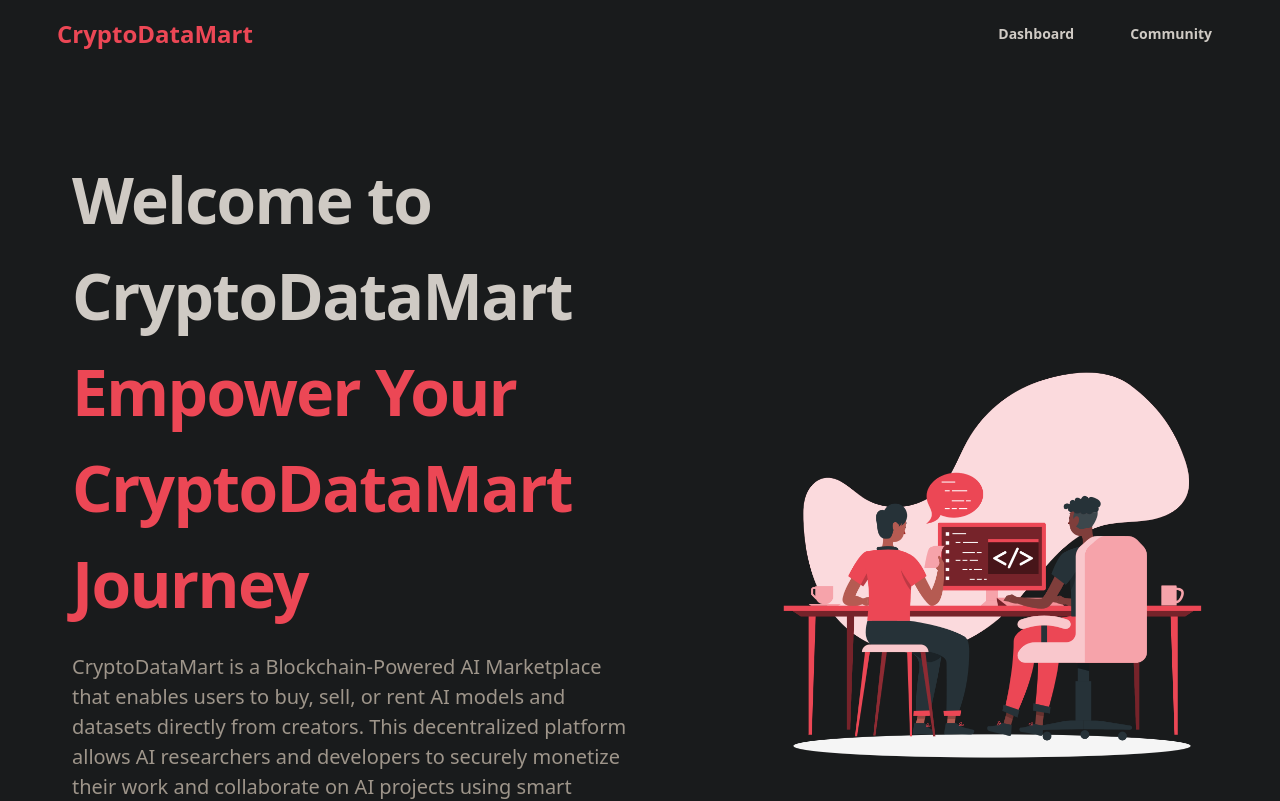
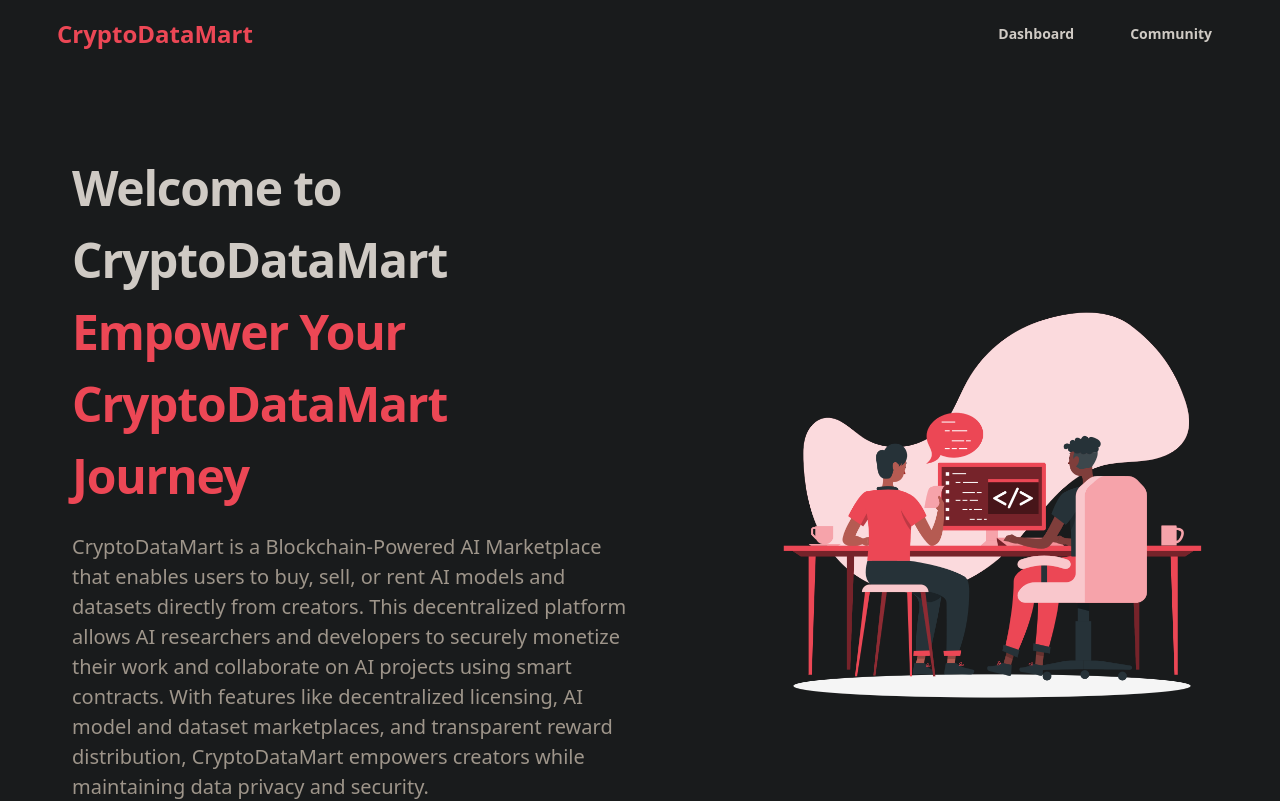
Before and after one commit to BrawlerXull/React-Vite-Tailwind-TS-Blockchain-Starter, a React (Vite) app in the folder frontend/: page / in a window 1280 px wide. Shown: the top 801 px of the page. Built offline with nearby package versions, Linux system fonts and the light colour scheme.

Commit message:
Main hero design fix

```diff
--- a/frontend/src/components/MainHero.tsx
+++ b/frontend/src/components/MainHero.tsx
@@ -4,9 +4,9 @@ import { Link } from "react-router-dom";
 const MainHero = () => {
   const { mainHero } = config;
   return (
-    <main className="mx-auto px-4 min-h-screen">
+    <main className="mx-auto px-4">
       <div className="sm:text-center lg:text-left">
-        <h1 className="text-3xl tracking-tight font-extrabold text-primary_text sm:text-5xl lg:text-6xl">
+        <h1 className="text-3xl tracking-tight font-extrabold text-primary_text sm:text-5xl lg:text-5xl">
           <span className="block xl:inline">{mainHero.title}</span>{" "}
           <span className={`block text-primary xl:inline`}>
             {mainHero.subtitle}
```
